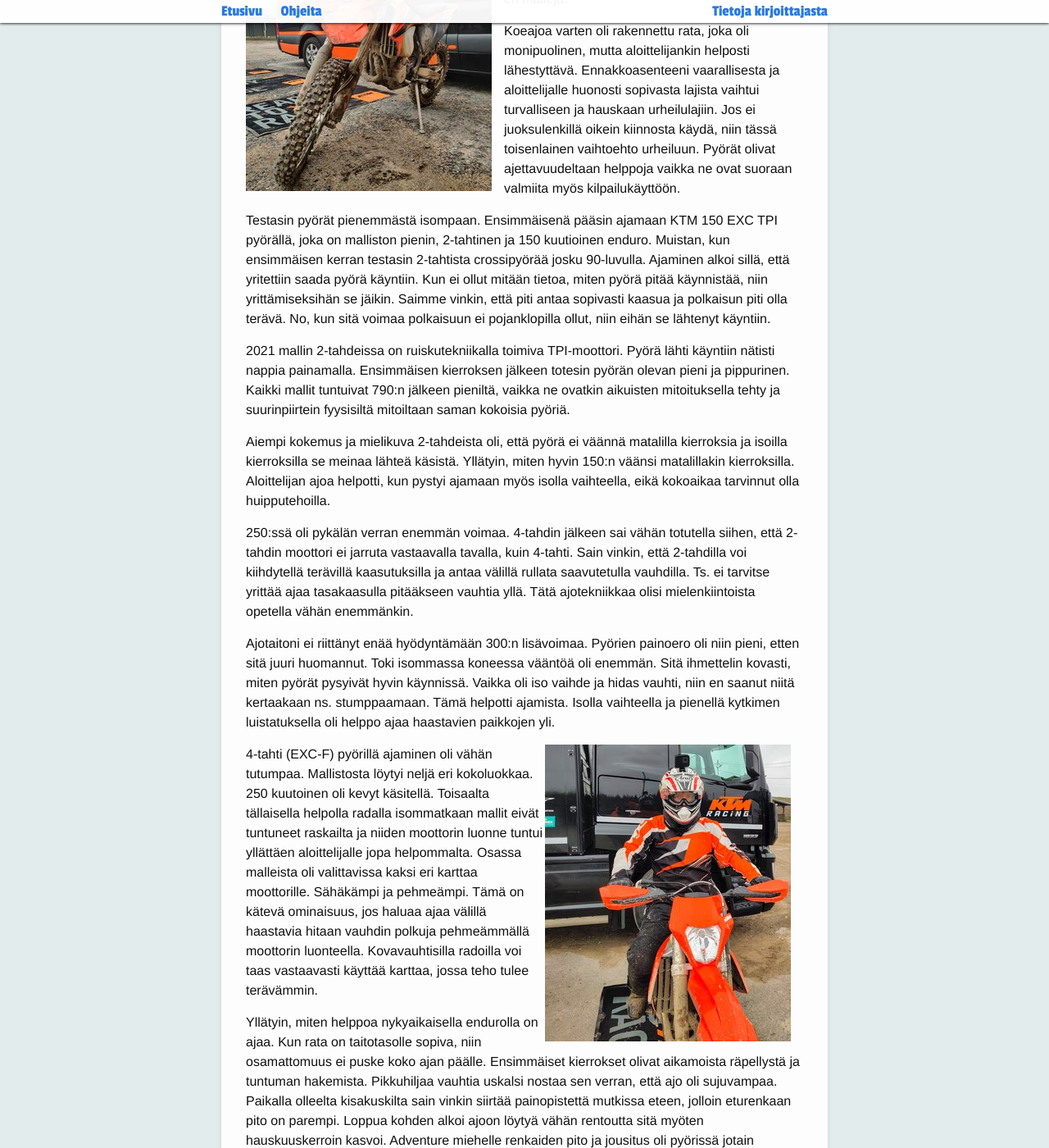
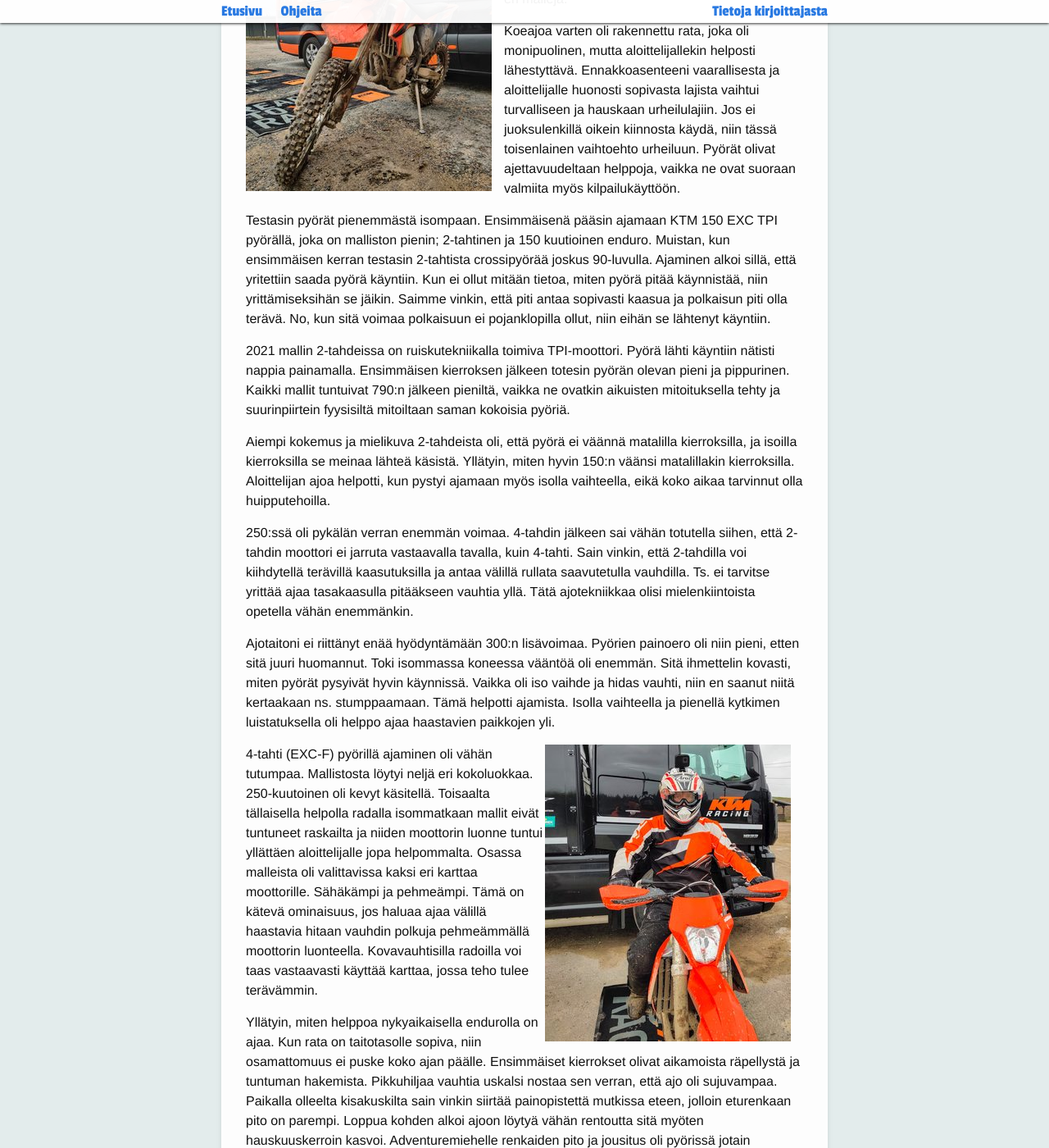
Before and after one commit to seikkailuendurolla/seikkailuendurolla.github.io, a Jekyll site: the page built from _posts/2020-10-05-onko-enduro-extreme-laji.md, in a window 1280 px wide and 1400 px high, scrolled down 1130 px. Shown: the whole window at 82% size. Built offline with Jekyll 4.4.1, drawn with Linux system fonts in a browser that asks for light colours; some web fonts are replaced; comment, search, counter and statistics services are not loaded; some of the changed text lies outside the part shown.

Commit message:
Kirjoitusvirheiden korjausta

```diff
--- a/_posts/2020-10-05-onko-enduro-extreme-laji.md
+++ b/_posts/2020-10-05-onko-enduro-extreme-laji.md
@@ -33,17 +33,17 @@
 parituntisen aikana, kun testasin eri malleja.
 
 Koeajoa varten oli rakennettu rata, joka oli monipuolinen, mutta
-aloittelijankin helposti lähestyttävä. Ennakkoasenteeni vaarallisesta ja
+aloittelijallekin helposti lähestyttävä. Ennakkoasenteeni vaarallisesta ja
 aloittelijalle huonosti sopivasta lajista vaihtui turvalliseen ja
 hauskaan urheilulajiin. Jos ei juoksulenkillä oikein kiinnosta käydä,
 niin tässä toisenlainen vaihtoehto urheiluun. Pyörät olivat
-ajettavuudeltaan helppoja vaikka ne ovat suoraan valmiita myös
+ajettavuudeltaan helppoja, vaikka ne ovat suoraan valmiita myös
 kilpailukäyttöön.
 
 Testasin pyörät pienemmästä isompaan. Ensimmäisenä pääsin ajamaan KTM
-150 EXC TPI pyörällä, joka on malliston pienin, 2-tahtinen ja 150
+150 EXC TPI pyörällä, joka on malliston pienin; 2-tahtinen ja 150
 kuutioinen enduro. Muistan, kun ensimmäisen kerran testasin 2-tahtista
-crossipyörää josku 90-luvulla. Ajaminen alkoi sillä, että yritettiin
+crossipyörää joskus 90-luvulla. Ajaminen alkoi sillä, että yritettiin
 saada pyörä käyntiin. Kun ei ollut mitään tietoa, miten pyörä pitää
 käynnistää, niin yrittämiseksihän se jäikin. Saimme vinkin, että piti
 antaa sopivasti kaasua ja polkaisun piti olla terävä. No, kun sitä
@@ -57,10 +57,10 @@
 suurinpiirtein fyysisiltä mitoiltaan saman kokoisia pyöriä.
 
 Aiempi kokemus ja mielikuva 2-tahdeista oli, että pyörä ei väännä
-matalilla kierroksia ja isoilla kierroksilla se meinaa lähteä käsistä.
+matalilla kierroksilla, ja isoilla kierroksilla se meinaa lähteä käsistä.
 Yllätyin, miten hyvin 150:n väänsi matalillakin kierroksilla.
 Aloittelijan ajoa helpotti, kun pystyi ajamaan myös isolla vaihteella,
-eikä kokoaikaa tarvinnut olla huipputehoilla.
+eikä koko aikaa tarvinnut olla huipputehoilla.
 
 250:ssä oli pykälän verran enemmän voimaa. 4-tahdin jälkeen sai vähän
 totutella siihen, että 2-tahdin moottori ei jarruta vastaavalla tavalla,
@@ -80,7 +80,7 @@
 <img src="/assets/enduro2.jpg" style="float: right; padding-right: 15px;" />
 
 4-tahti (EXC-F) pyörillä ajaminen oli vähän tutumpaa. Mallistosta löytyi
-neljä eri kokoluokkaa. 250 kuutoinen oli kevyt käsitellä. Toisaalta
+neljä eri kokoluokkaa. 250-kuutoinen oli kevyt käsitellä. Toisaalta
 tällaisella helpolla radalla isommatkaan mallit eivät tuntuneet
 raskailta ja niiden moottorin luonne tuntui yllättäen aloittelijalle
 jopa helpommalta. Osassa malleista oli valittavissa kaksi eri karttaa
@@ -96,7 +96,7 @@
 sujuvampaa. Paikalla olleelta kisakuskilta sain vinkin siirtää
 painopistettä mutkissa eteen, jolloin eturenkaan pito on parempi. Loppua
 kohden alkoi ajoon löytyä vähän rentoutta sitä myöten hauskuuskerroin
-kasvoi. Adventure miehelle renkaiden pito ja jousitus oli pyörissä
+kasvoi. Adventuremiehelle renkaiden pito ja jousitus oli pyörissä
 jotain käsittämätöntä. Tuntui, että rengas pysyi tiukasti pidossa
 paikassa kuin paikassa ja mitkään töyssyt ja hypyt eivät tuntuneet
 missään, niin pehmeästi alusta nuoli epätasaisuudet.
```
Also changed, not shown: other parts of _posts/2020-10-05-onko-enduro-extreme-laji.md (+1 -1 lines).
